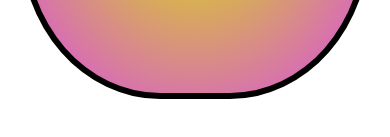
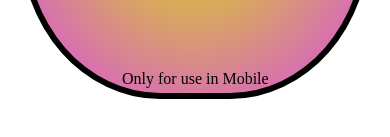
Before and after one commit to AaronSinergia/TAMAGOTCHI-PROJECT-JS, a plain HTML site: page index.html in a window 390 px wide. Shown: the part 351-488 px from the top of the page. Drawn offline with Linux system fonts and the light colour scheme.

Commit message:
mobile finished

```diff
--- a/index.html
+++ b/index.html
@@ -18,6 +18,7 @@
     / \\
         </pre
       >
+      <footer>Only for use in Mobile</footer>
       <script src="./main.js"></script>
     </div>
   </body>
--- a/styles.css
+++ b/styles.css
@@ -69,3 +69,7 @@ button,
   right: 40px;
   font-size: 12px;
 }
+
+footer {
+  margin: 88px 0 0 96px;
+}
```
